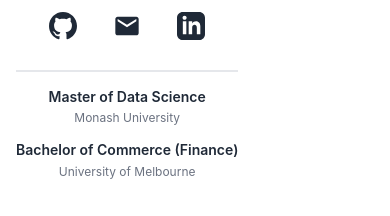
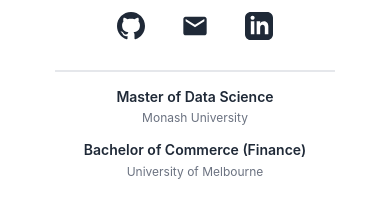
Before and after one commit to oliverwu1024/oliverwu1024.github.io, a React (Vite) app: page / in a window 390 px wide. Shown: the part 338-554 px from the top of the page. Built offline with nearby package versions, Linux system fonts and the light colour scheme.

Commit message:
home for phone

```diff
--- a/src/pages/Home.css
+++ b/src/pages/Home.css
@@ -217,9 +217,15 @@
     gap: 2rem;
   }
 
+  .profile-section {
+    width: 100%;
+    align-items: center;
+  }
+
   .education-info {
     width: 100%;
     max-width: 280px;
+    margin: 0 auto;
   }
 
   .profile-picture img {
```
